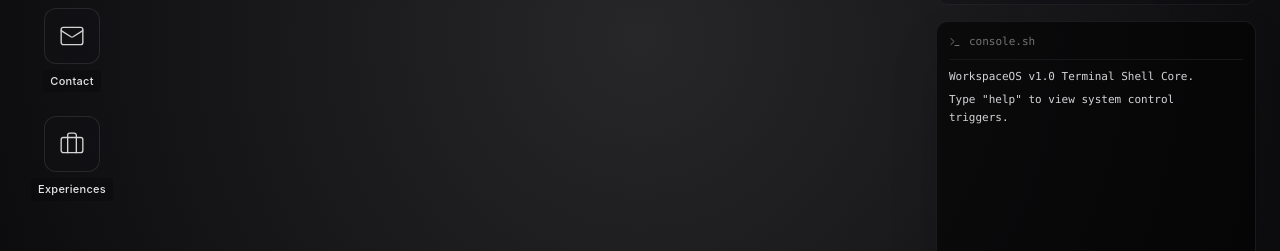
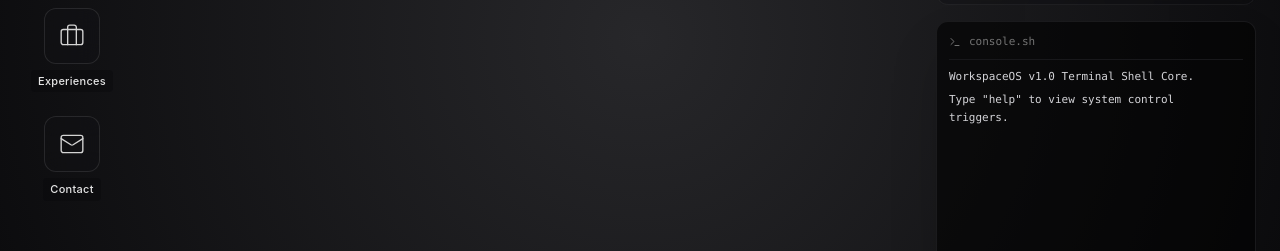
Before and after one commit to arkadipsom-code/arkadipsom-portfolio, a React (Vite) app: page / in a window 1280 px wide. Shown: the part 362-613 px from the top of the page. Built offline with nearby package versions, Linux system fonts and the light colour scheme.

Commit message:
made some small UI changes

```diff
--- a/src/components/folders/FolderGrid.jsx
+++ b/src/components/folders/FolderGrid.jsx
@@ -7,8 +7,8 @@ export default function FolderGrid({ setActiveWindow }) {
     { id: 'profile', title: 'Profile', icon: User },
     { id: 'projects', title: 'Projects', icon: Code2 },
     { id: 'skills', title: 'Skills', icon: ShieldAlert },
+    { id: 'experiences', title: "Experiences", icon: Briefcase},
     { id: 'contact', title: 'Contact', icon: Mail },
-    { id: 'experiences', title: "Experiences", icon: Briefcase},
   ];
 
   return (
```
